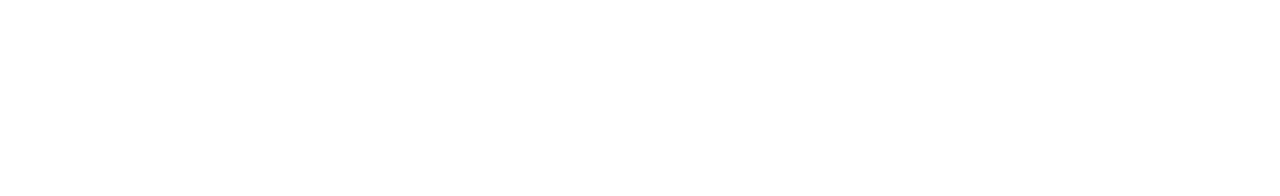
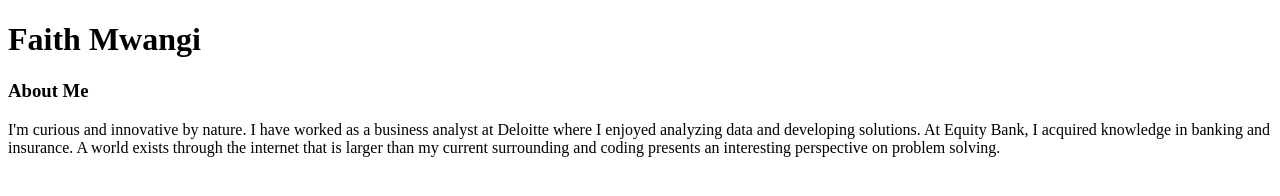
Before and after one commit to Miss-Faith/Project-Portfolio, a plain HTML site: page index.html in a window 1280 px wide. Drawn offline with Linux system fonts and the light colour scheme.

Commit message:
About me description

```diff
--- a/index.html
+++ b/index.html
@@ -6,6 +6,9 @@
     <title>Miss Faith</title>
   </head>
   <body>
+    <h1>Faith Mwangi</h1>
+    <h3>About Me</h3>
+    <p>I'm curious and innovative by nature. I  have worked as a business analyst at Deloitte where I enjoyed analyzing data and developing solutions. At Equity Bank, I acquired knowledge in banking and insurance. A world exists through the internet that is larger than my current surrounding and coding presents an interesting perspective on problem solving.</p>
 
   </body>
 </html>
```
Also changed, not shown: images/About_me2.jpg (added), images/Bacground.jpg (added), 1 other file.
